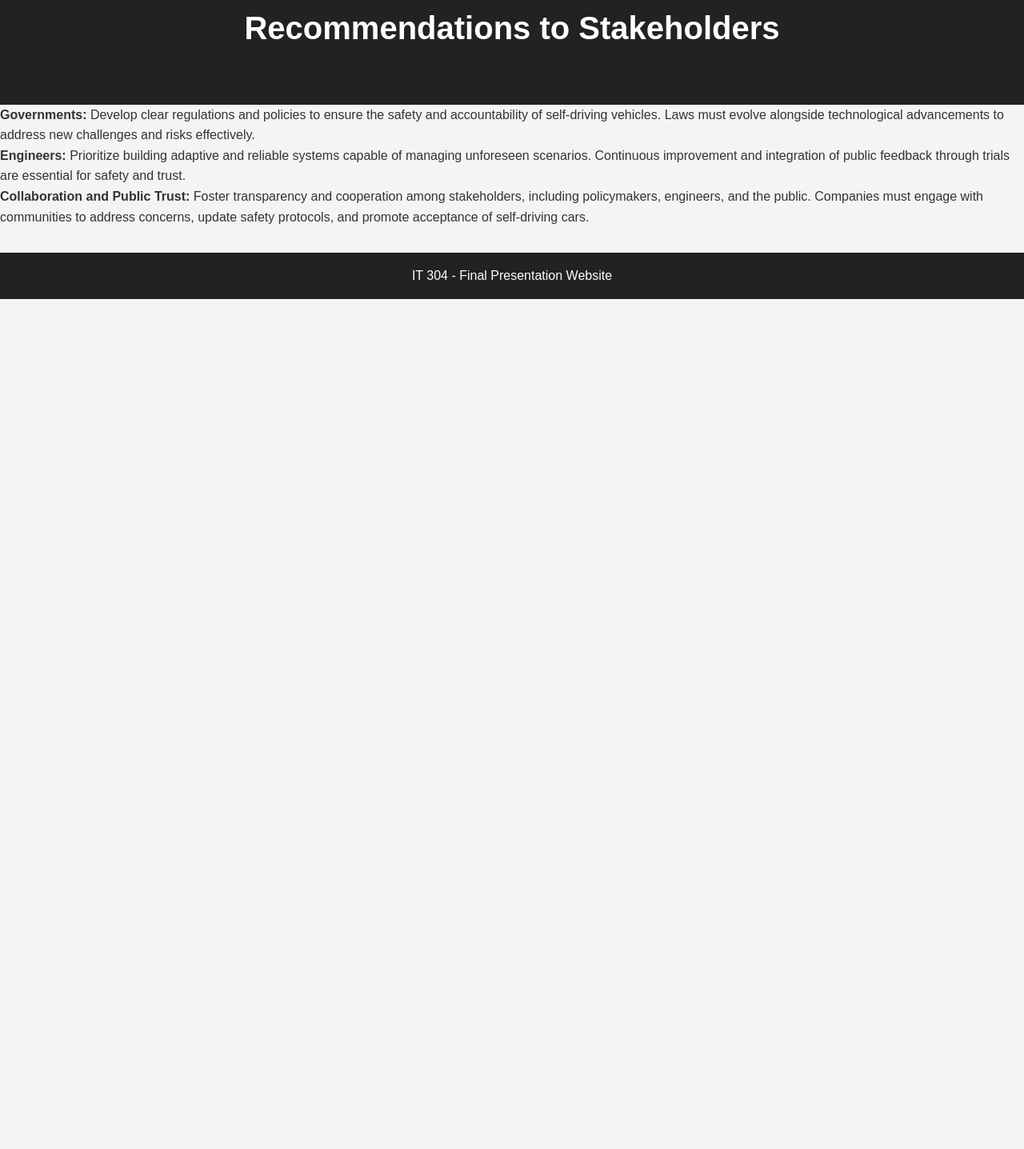
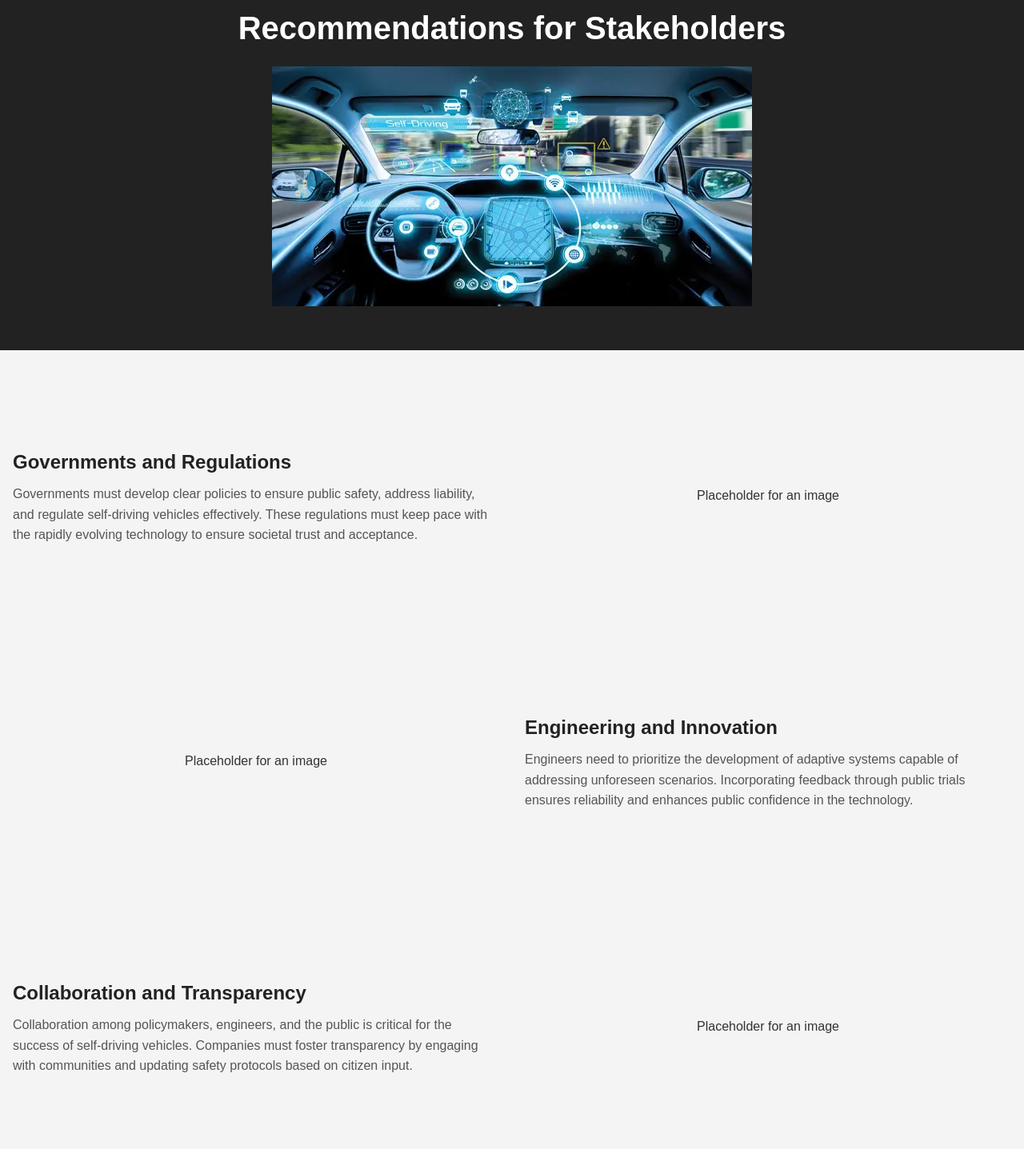
Before and after one commit to mohammad-irfan03/FinalWebsite, a plain HTML site: page recommendations.html in a window 1280 px wide. Shown: the part 183-1620 px from the top of the page at 80% size. Before the commit the page ends 800 px from the top, so only its background shows below. Drawn offline with Linux system fonts and the light colour scheme.

Commit message:
Update recommendations.html

```diff
--- a/recommendations.html
+++ b/recommendations.html
@@ -18,25 +18,41 @@
         </nav>
     </header>
     <section class="banner">
-        <h1>Recommendations to Stakeholders</h1>
-    </section>
-
-    <section class="content-section">
-        <div class="content-item">
-            <ul>
-                <li>
-                    <strong>Governments:</strong> Develop clear regulations and policies to ensure the safety and accountability of self-driving vehicles. Laws must evolve alongside technological advancements to address new challenges and risks effectively.
-                </li>
-                <li>
-                    <strong>Engineers:</strong> Prioritize building adaptive and reliable systems capable of managing unforeseen scenarios. Continuous improvement and integration of public feedback through trials are essential for safety and trust.
-                </li>
-                <li>
-                    <strong>Collaboration and Public Trust:</strong> Foster transparency and cooperation among stakeholders, including policymakers, engineers, and the public. Companies must engage with communities to address concerns, update safety protocols, and promote acceptance of self-driving cars.
-                </li>
-            </ul>
+        <h1>Recommendations for Stakeholders</h1>
+        <div class="banner-image">
+            <img src="banner.webp" alt="Self-Driving Cars Banner">
         </div>
     </section>
 
+    <section class="intro-section">
+        <div class="intro-item">
+            <div class="intro-text">
+                <h2>Governments and Regulations</h2>
+                <p>Governments must develop clear policies to ensure public safety, address liability, and regulate self-driving vehicles effectively. These regulations must keep pace with the rapidly evolving technology to ensure societal trust and acceptance.</p>
+            </div>
+            <div class="intro-image">
+                <p>Placeholder for an image</p>
+            </div>
+        </div>
+        <div class="intro-item">
+            <div class="intro-image">
+                <p>Placeholder for an image</p>
+            </div>
+            <div class="intro-text">
+                <h2>Engineering and Innovation</h2>
+                <p>Engineers need to prioritize the development of adaptive systems capable of addressing unforeseen scenarios. Incorporating feedback through public trials ensures reliability and enhances public confidence in the technology.</p>
+            </div>
+        </div>
+        <div class="intro-item">
+            <div class="intro-text">
+                <h2>Collaboration and Transparency</h2>
+                <p>Collaboration among policymakers, engineers, and the public is critical for the success of self-driving vehicles. Companies must foster transparency by engaging with communities and updating safety protocols based on citizen input.</p>
+            </div>
+            <div class="intro-image">
+                <p>Placeholder for an image</p>
+            </div>
+        </div>
+    </section>
     <footer class="footer">
         <p>IT 304 - Final Presentation Website</p>
     </footer>
```
